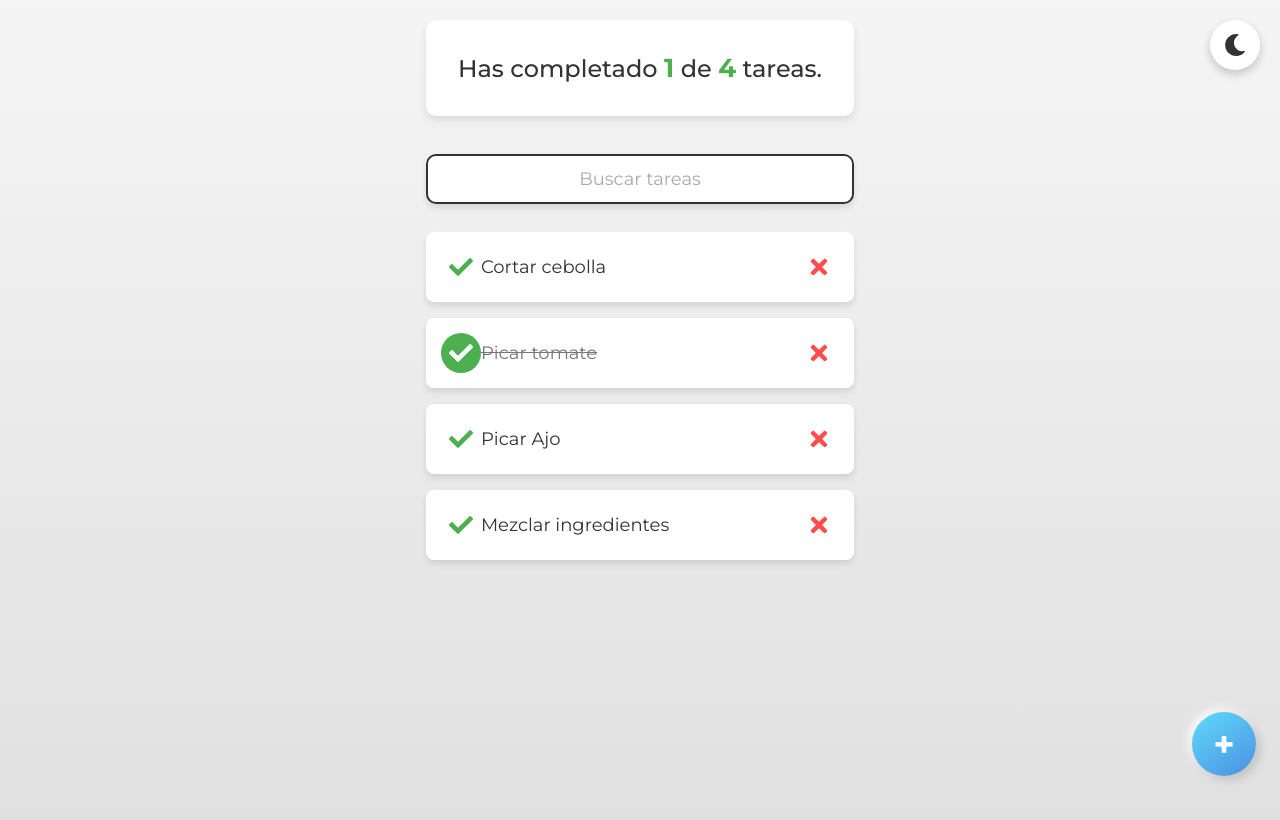
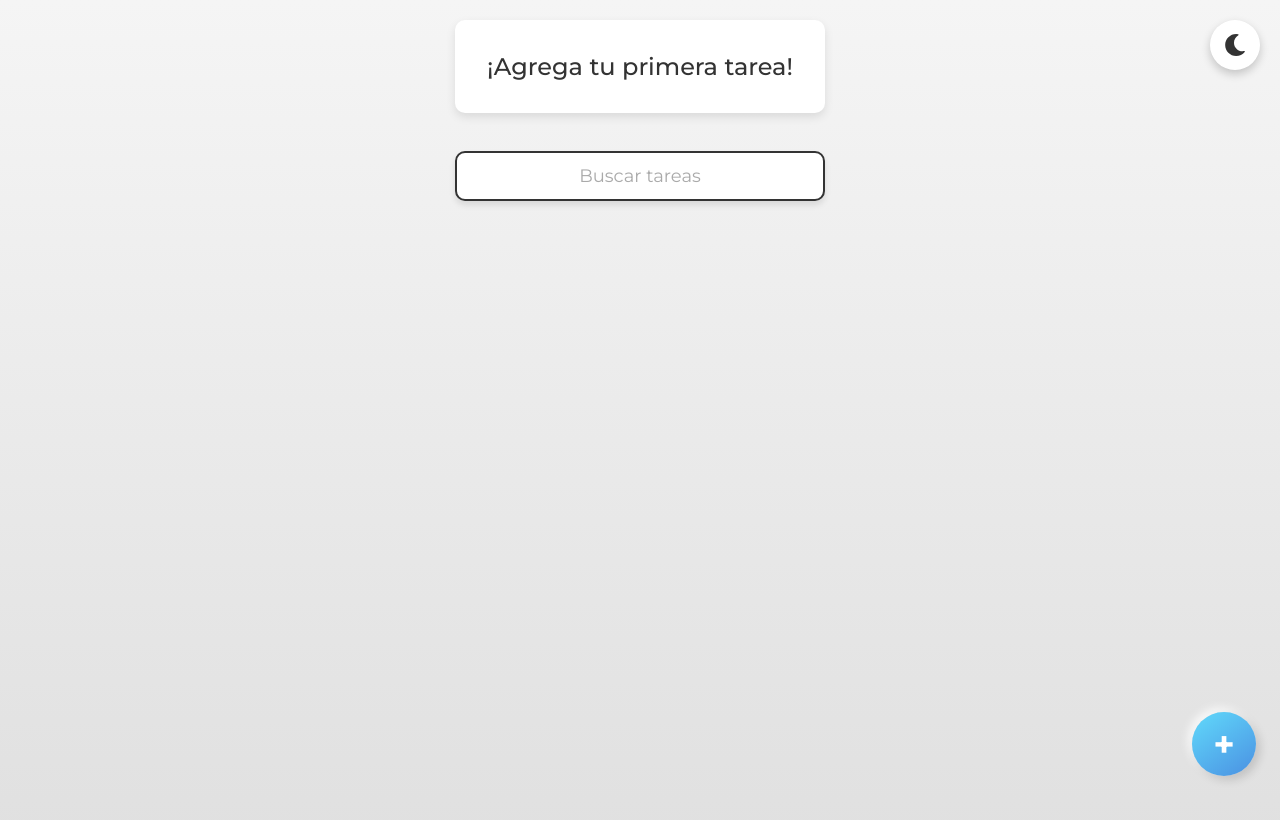
Before and after one commit to caavera/to-do-list, a React (Create React App) app: page / in a window 1280 px wide. Shown: the top 820 px of the page. Built offline with nearby package versions, Linux system fonts and the light colour scheme.

Commit message:
se agregan manejo de localstorage para almacenar los todos y el uso de custom hooks para gestion de local storage

```diff
--- a/src/App.js
+++ b/src/App.js
@@ -7,15 +7,38 @@
 import { CreateTodoButton } from './CreateTodoButton';
 import './App.css';
 
-const defaultTodos = [
-  {text: 'Cortar cebolla', completed: false},
-  {text: 'Picar tomate', completed: true},
-  {text: 'Picar Ajo', completed: false},
-  {text: 'Mezclar ingredientes', completed: false},
-];
+// const defaultTodos = [
+//   {text: 'Cortar cebolla', completed: false},
+//   {text: 'Picar tomate', completed: true},
+//   {text: 'Picar Ajo', completed: false},
+//   {text: 'Mezclar ingredientes', completed: false},
+// ];
+
+function useLocalStorage(itemName, initialValue){
+  const localStorageItem = localStorage.getItem(itemName);
+  let parsedItem;
+
+  if (!localStorageItem) {
+    localStorage.setItem('itemName', JSON.stringify([]));
+    parsedItem = initialValue;
+  } else {
+    parsedItem = JSON.parse(localStorageItem);
+  }
+
+  const [item, setItem] = React.useState(parsedItem);
+
+  const saveItem = (newItem) => {
+    localStorage.setItem(itemName, JSON.stringify(newItem));
+
+    setItem(newItem);
+  }
+
+  return [item, saveItem];
+}
 
 function App() {
-  const [toDos, setToDos] = React.useState(defaultTodos);
+  const [toDos, saveTodos] = useLocalStorage('TODOS_V1', []);
+
   const [searchValue, setSearchValue] = React.useState('');
 
   const totalToDos = toDos.length;
@@ -27,14 +50,14 @@
     const newToDos = [...toDos];
     const todoIndex = newToDos.findIndex(todo => todo.text === text);
     newToDos[todoIndex].completed = true;
-    setToDos(newToDos);
+    saveTodos(newToDos);
   }
 
   const deleteToDo = (text) => {
     const newToDos = [...toDos];
     const todoIndex = newToDos.findIndex(todo => todo.text === text);
     newToDos.splice(todoIndex, 1);
-    setToDos(newToDos);
+    saveTodos(newToDos);
   }
 
   return (
--- a/src/TodoItem.css
+++ b/src/TodoItem.css
@@ -63,6 +63,10 @@
 }
 
 .Icon-check {
+    color: gray;
+}
+
+.Icon-check:hover {
     color: #4caf50;
 }
 
@@ -72,7 +76,7 @@
 }
 
 .Icon--delete {
-    color: #ff4d4d;
+    color: gray;
 }
 
 .Icon--delete:hover {
```
